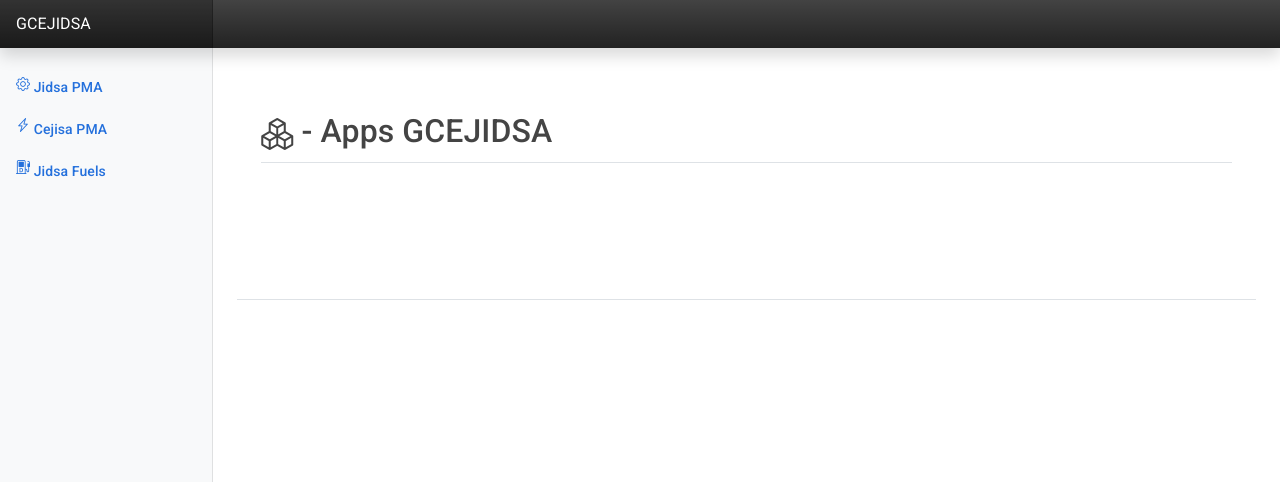
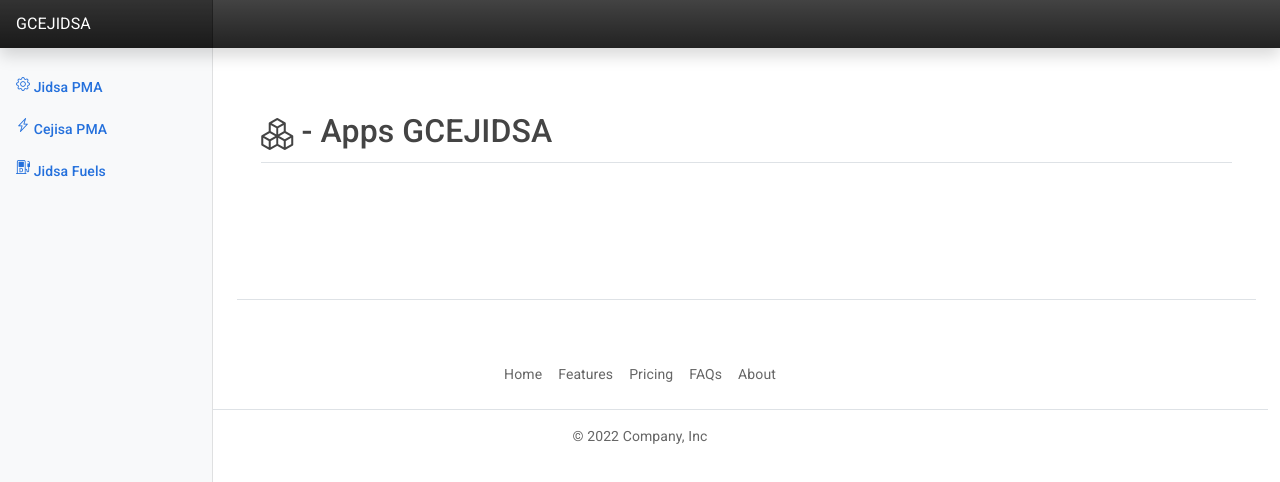
Before and after one commit to GCEJIDSA/APPSGCEJIDSA, a plain HTML site: page index.html in a window 1280 px wide. Shown: the top 482 px of the page. Drawn offline with nearby package versions, Linux system fonts and the light colour scheme.

Commit message:
add footer page

```diff
--- a/index.html
+++ b/index.html
@@ -121,6 +121,17 @@
 					</div>
 				</main>
 			</div>
+			<footer class="py-3 my-4">
+				<ul class="nav justify-content-center border-bottom pb-3 mb-3">
+				  <li class="nav-item"><a href="#" class="nav-link px-2 text-muted">Home</a></li>
+				  <li class="nav-item"><a href="#" class="nav-link px-2 text-muted">Features</a></li>
+				  <li class="nav-item"><a href="#" class="nav-link px-2 text-muted">Pricing</a></li>
+				  <li class="nav-item"><a href="#" class="nav-link px-2 text-muted">FAQs</a></li>
+				  <li class="nav-item"><a href="#" class="nav-link px-2 text-muted">About</a></li>
+				</ul>
+				<p class="text-center text-muted">&copy; 2022 Company, Inc</p>
+			  </footer>
+
 		</div>
 		<script src="https://cdn.jsdelivr.net/npm/feather-icons@4.28.0/dist/feather.min.js" integrity="sha384-uO3SXW5IuS1ZpFPKugNNWqTZRRglnUJK6UAZ/gxOX80nxEkN9NcGZTftn6RzhGWE" crossorigin="anonymous"></script>
 		<script src="js/dashboard.js"></script>
```
